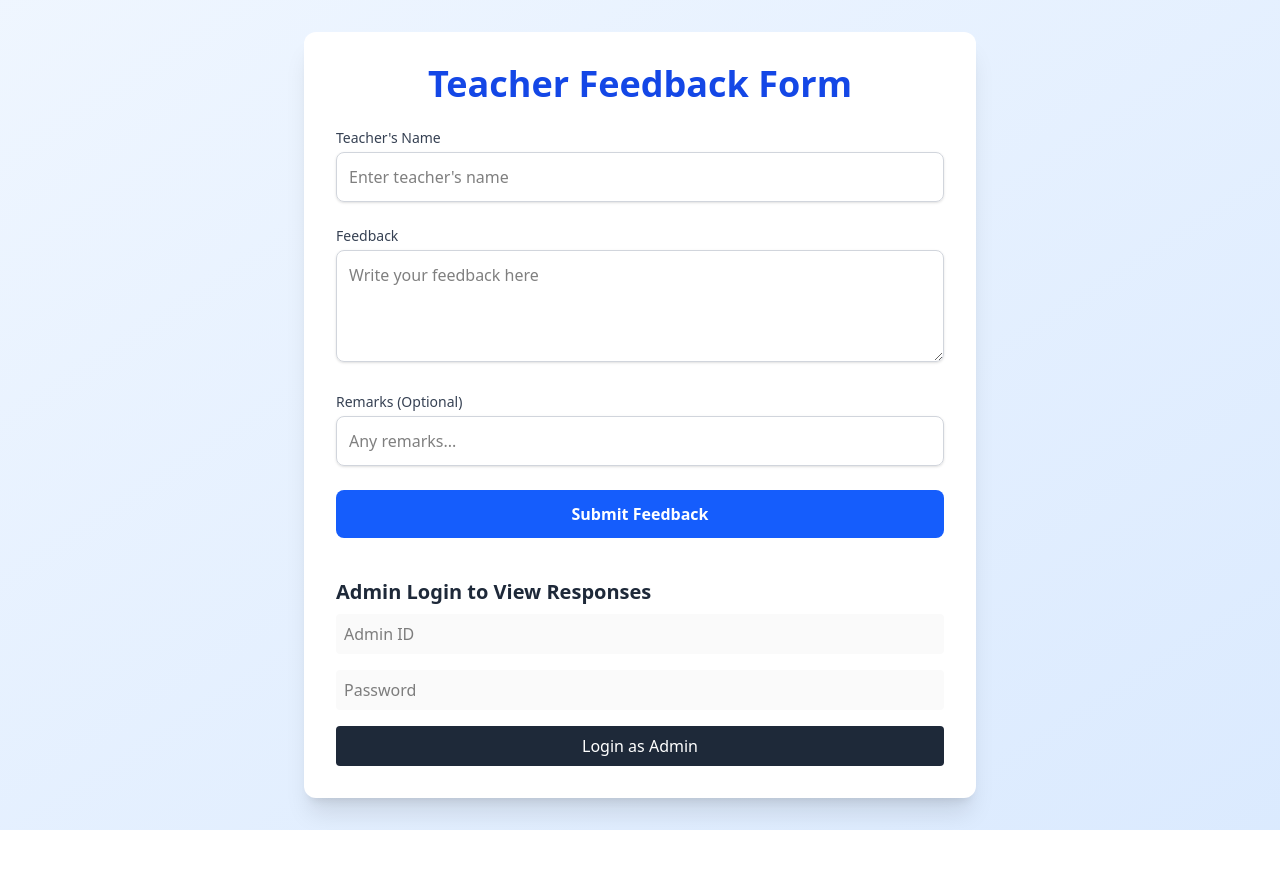
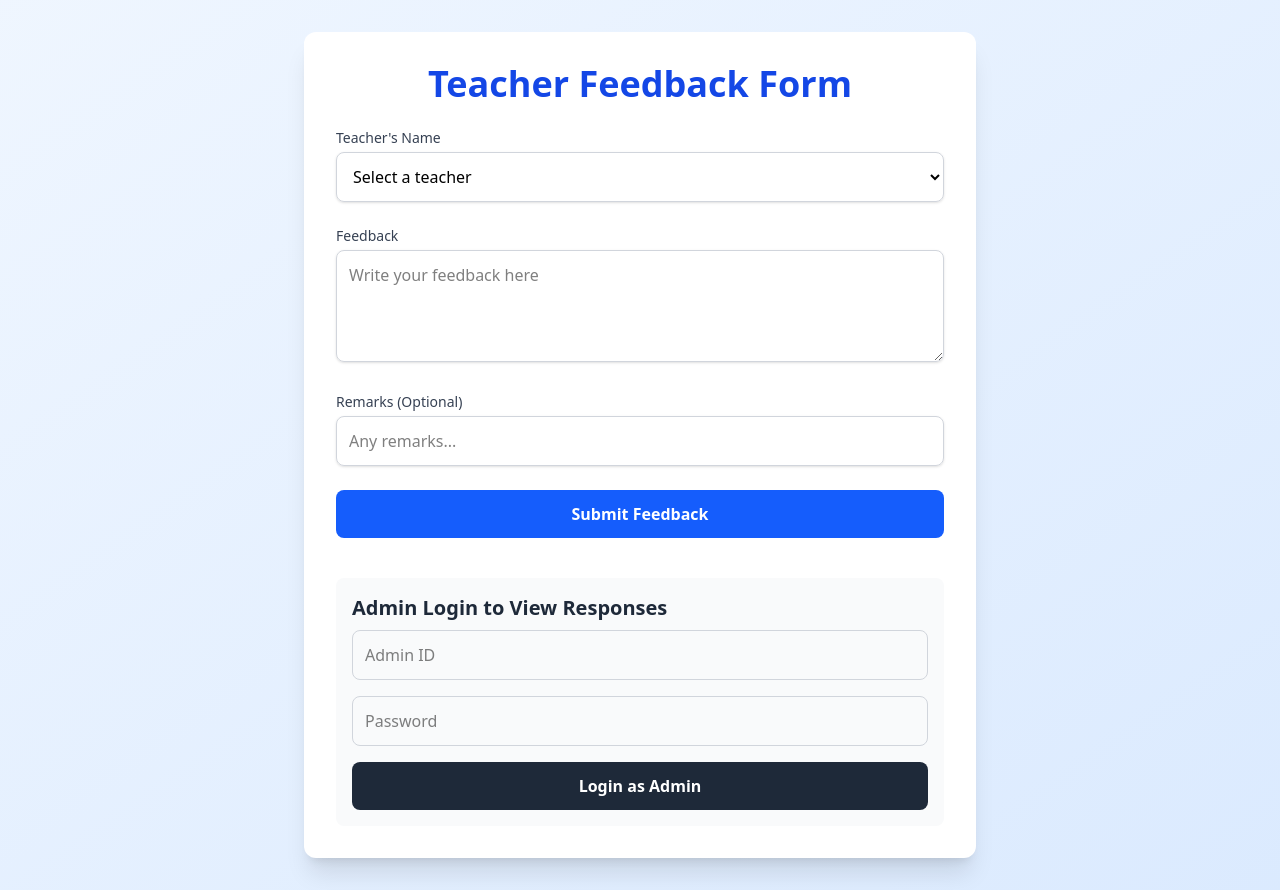
Before and after one commit to Sri-Akshat5/fb-form, a React (Vite) app in the folder client/: page / in a window 1280 px wide. Before the commit the page ends 830 px from the top, so only its background shows below. Built offline with nearby package versions, Linux system fonts and the light colour scheme.

Commit message:
Update options

```diff
--- a/client/package.json
+++ b/client/package.json
@@ -11,9 +11,11 @@
   },
   "dependencies": {
     "@tailwindcss/vite": "^4.1.8",
+    "file-saver": "^2.0.5",
     "react": "^19.1.0",
     "react-dom": "^19.1.0",
-    "tailwindcss": "^4.1.8"
+    "tailwindcss": "^4.1.8",
+    "xlsx": "^0.18.5"
   },
   "devDependencies": {
     "@eslint/js": "^9.25.0",
--- a/client/src/App.jsx
+++ b/client/src/App.jsx
@@ -1,72 +1,163 @@
 import { useEffect, useState } from "react";
+import * as XLSX from "xlsx";
+import { saveAs } from "file-saver";
 
 const API_URL = "https://fb-form.onrender.com/api/feedback";
 
 function App() {
+  // Form state
   const [name, setName] = useState("");
   const [message, setMessage] = useState("");
   const [remarks, setRemarks] = useState("");
+
+  // Feedback data state
   const [feedbackList, setFeedbackList] = useState([]);
+  const [isLoading, setIsLoading] = useState(false);
+  const [error, setError] = useState(null);
 
-  // Admin login states
+  // Admin auth state
   const [isAdmin, setIsAdmin] = useState(false);
   const [loginId, setLoginId] = useState("");
   const [loginPass, setLoginPass] = useState("");
 
+  // Fetch feedback data
+  const fetchFeedback = async () => {
+    setIsLoading(true);
+    setError(null);
+    try {
+      const res = await fetch(API_URL);
+      if (!res.ok) {
+        throw new Error(`HTTP error! status: ${res.status}`);
+      }
+      const data = await res.json();
+      console.log("Fetched feedback data:", data);
+      setFeedbackList(data);
+    } catch (err) {
+      console.error("Error fetching data:", err);
+      setError("Failed to fetch feedback data. Please try again.");
+    } finally {
+      setIsLoading(false);
+    }
+  };
+
+  // Fetch data when admin logs in
   useEffect(() => {
     if (isAdmin) {
-      fetch(API_URL)
-        .then(res => res.json())
-        .then(data => setFeedbackList(data));
+      fetchFeedback();
     }
   }, [isAdmin]);
 
+  // Handle admin login
   const handleLogin = (e) => {
     e.preventDefault();
     if (loginId === "admin" && loginPass === "admin") {
       setIsAdmin(true);
+      setLoginId("");
+      setLoginPass("");
     } else {
       alert("Invalid admin credentials");
     }
   };
 
+  // Handle feedback submission
   const handleSubmit = async (e) => {
     e.preventDefault();
+    try {
       const res = await fetch(API_URL, {
         method: "POST",
         headers: { "Content-Type": "application/json" },
         body: JSON.stringify({ name, message, remarks }),
       });
+
+      if (!res.ok) {
+        throw new Error(`HTTP error! status: ${res.status}`);
+      }
+
       const newFeedback = await res.json();
       setName("");
       setMessage("");
       setRemarks("");
+
       if (isAdmin) {
-      setFeedbackList([newFeedback, ...feedbackList]);
+        setFeedbackList((prev) => [newFeedback, ...prev]);
+      } else {
+        alert("Thank you for your feedback!");
+      }
+    } catch (err) {
+      console.error("Error submitting feedback:", err);
+      alert("Failed to submit feedback. Please try again.");
+    }
+  };
+
+  // Export to Excel
+  const downloadFeedback = () => {
+    try {
+      const dataToExport = feedbackList.map(({ name, message, remarks, createdAt }) => ({
+        Name: name,
+        Feedback: message,
+        Remarks: remarks,
+        Date: new Date(createdAt).toLocaleString(),
+      }));
+
+      const worksheet = XLSX.utils.json_to_sheet(dataToExport);
+      const workbook = XLSX.utils.book_new();
+      XLSX.utils.book_append_sheet(workbook, worksheet, "Feedback");
+
+      const excelBuffer = XLSX.write(workbook, { bookType: "xlsx", type: "array" });
+      const fileBlob = new Blob([excelBuffer], { type: "application/octet-stream" });
+
+      saveAs(fileBlob, "teacher_feedback.xlsx");
+    } catch (err) {
+      console.error("Error exporting to Excel:", err);
+      alert("Failed to export feedback. Please try again.");
     }
   };
 
   return (
-    <div className="min-h-screen bg-gradient-to-br from-blue-50 to-blue-100 p-8">
-      <div className="max-w-2xl mx-auto bg-white shadow-xl rounded-xl p-8">
-        <h1 className="text-4xl font-bold text-blue-700 mb-6 text-center">Teacher Feedback Form</h1>
+    <div className="min-h-screen bg-gradient-to-br from-blue-50 to-blue-100 p-4 md:p-8">
+      <div className="max-w-2xl mx-auto bg-white shadow-xl rounded-xl p-6 md:p-8">
+        <h1 className="text-3xl md:text-4xl font-bold text-blue-700 mb-6 text-center">
+          Teacher Feedback Form
+        </h1>
 
         {/* Feedback Form */}
         <form onSubmit={handleSubmit} className="space-y-6">
           <div>
-            <label className="block text-sm font-medium text-gray-700 mb-1">Teacher's Name</label>
-            <input
-              type="text"
-              placeholder="Enter teacher's name"
+            <label className="block text-sm font-medium text-gray-700 mb-1">
+              Teacher's Name
+            </label>
+            <select
               className="w-full p-3 border border-gray-300 rounded-lg shadow-sm focus:outline-none focus:ring-2 focus:ring-blue-400"
               value={name}
               onChange={(e) => setName(e.target.value)}
               required
-            />
+            >
+              <option value="" disabled>Select a teacher</option>
+              <option value="Sarang Jain">Sarang Jain</option>
+              <option value="Abhilasha Singh">Abhilasha Singh</option>
+              <option value="Akshat Srivastava">Akshat Srivastava</option>
+              <option value="Ashraf Khan">Ashraf Khan</option>
+              <option value="Astitwa Kumar">Astitwa Kumar</option>
+              <option value="Nikita Kumari">Nikita Kumari</option>
+              <option value="Parnika Singh">Parnika Singh</option>
+              <option value="Sanjeev Kumar Rai">Sanjeev Kumar Rai</option>
+              <option value="Ashwani Kumar Chauhan">Ashwani Kumar Chauhan</option>
+              <option value="Naveen Yadav">Naveen Yadav</option>
+              <option value="Saikat Sengupta">Saikat Sengupta</option>
+              <option value="Amit Gairola">Amit Gairola</option>
+              <option value="Sohail Ahmed">Sohail Ahmed</option>
+              <option value="Jaswant Soni">Jaswant Soni</option>
+              <option value="Nisha Bhakar">Nisha Bhakar</option>
+              <option value="Sher Mohd">Sher Mohd</option>
+              <option value="Abhishek Kaushik">Abhishek Kaushik</option>
+              <option value="Mohd Hassan Abbas">Mohd Hassan Abbas</option>
+            </select>
           </div>
 
           <div>
-            <label className="block text-sm font-medium text-gray-700 mb-1">Feedback</label>
+            <label className="block text-sm font-medium text-gray-700 mb-1">
+              Feedback
+            </label>
             <textarea
               placeholder="Write your feedback here"
               className="w-full p-3 border border-gray-300 rounded-lg shadow-sm h-28 focus:outline-none focus:ring-2 focus:ring-blue-400"
@@ -77,7 +168,9 @@ function App() {
           </div>
 
           <div>
-            <label className="block text-sm font-medium text-gray-700 mb-1">Remarks (Optional)</label>
+            <label className="block text-sm font-medium text-gray-700 mb-1">
+              Remarks (Optional)
+            </label>
             <input
               type="text"
               placeholder="Any remarks..."
@@ -95,49 +188,112 @@ function App() {
           </button>
         </form>
 
-        {/* Admin Login and Recent Feedback */}
+        {/* Admin Login and Feedback Section */}
         <div className="mt-10">
           {!isAdmin ? (
-            <form onSubmit={handleLogin} className="space-y-4">
-              <h2 className="text-xl font-semibold text-gray-800 mb-2">Admin Login to View Responses</h2>
+            <form onSubmit={handleLogin} className="space-y-4 bg-gray-50 p-4 rounded-lg">
+              <h2 className="text-xl font-semibold text-gray-800 mb-2">
+                Admin Login to View Responses
+              </h2>
               <input
                 type="text"
                 placeholder="Admin ID"
                 value={loginId}
                 onChange={(e) => setLoginId(e.target.value)}
-                className="w-full p-2 bg-zinc-50 rounded"
+                className="w-full p-3 border border-gray-300 rounded-lg focus:outline-none focus:ring-2 focus:ring-blue-400"
+                required
               />
               <input
                 type="password"
                 placeholder="Password"
                 value={loginPass}
                 onChange={(e) => setLoginPass(e.target.value)}
-                className="w-full p-2 bg-zinc-50 rounded"
+                className="w-full p-3 border border-gray-300 rounded-lg focus:outline-none focus:ring-2 focus:ring-blue-400"
+                required
               />
-              <button type="submit" className="w-full py-2 bg-gray-800 text-white rounded">
+              <button
+                type="submit"
+                className="w-full py-3 bg-gray-800 hover:bg-gray-900 text-white font-semibold rounded-lg transition duration-300"
+              >
                 Login as Admin
               </button>
             </form>
           ) : (
             <div className="mt-8">
-              <h2 className="text-2xl font-semibold text-gray-800 mb-4 border-b pb-2">Recent Feedback</h2>
-              {feedbackList.length === 0 ? (
-                <p className="text-gray-600">No feedback yet.</p>
-              ) : (
+              <div className="flex justify-between items-center mb-4 border-b pb-2">
+                <h2 className="text-2xl font-semibold text-gray-800">
+                  Recent Feedback
+                </h2>
+                <div className="flex gap-2">
+                  <button
+                    onClick={() => fetchFeedback()}
+                    className="px-4 py-2 bg-blue-500 hover:bg-blue-600 text-white rounded-lg transition duration-300"
+                  >
+                    Refresh
+                  </button>
+                  <button
+                    onClick={() => setIsAdmin(false)}
+                    className="px-4 py-2 bg-gray-500 hover:bg-gray-600 text-white rounded-lg transition duration-300"
+                  >
+                    Logout
+                  </button>
+                </div>
+              </div>
+
+              {isLoading ? (
+                <div className="text-center py-8">
+                  <div className="inline-block animate-spin rounded-full h-8 w-8 border-t-2 border-b-2 border-blue-500"></div>
+                  <p className="mt-2 text-gray-600">Loading feedback...</p>
+                </div>
+              ) : error ? (
+                <div className="p-4 bg-red-50 border border-red-200 rounded-lg">
+                  <p className="text-red-500">{error}</p>
+                  <button
+                    onClick={fetchFeedback}
+                    className="mt-2 px-4 py-2 bg-red-500 hover:bg-red-600 text-white rounded-lg transition duration-300"
+                  >
+                    Retry
+                  </button>
+                </div>
+              ) : feedbackList.length > 0 ? (
+                <>
+                  <button
+                    onClick={downloadFeedback}
+                    className="mb-6 px-4 py-2 bg-green-600 hover:bg-green-700 text-white font-semibold rounded-lg transition duration-300"
+                  >
+                    Download Feedback (Excel)
+                  </button>
+
                   <ul className="space-y-4">
                     {feedbackList.map((fb) => (
-                    <li key={fb._id} className="p-4 bg-blue-50 border border-blue-100 rounded-lg shadow">
-                      <div className="text-lg font-medium text-blue-800">{fb.name}</div>
-                      <div className="text-gray-700 mt-1">{fb.message}</div>
-                      {fb.remarks && (
-                        <div className="text-sm text-gray-600 italic mt-1">Remarks: {fb.remarks}</div>
-                      )}
-                      <div className="text-xs text-gray-500 mt-2">
+                      <li
+                        key={fb._id}
+                        className="p-4 bg-blue-50 border border-blue-100 rounded-lg shadow hover:shadow-md transition duration-200"
+                      >
+                        <div className="flex justify-between items-start">
+                          <div className="text-lg font-medium text-blue-800">
+                            {fb.name}
+                          </div>
+                          <div className="text-xs text-gray-500">
                             {new Date(fb.createdAt).toLocaleString()}
                           </div>
+                        </div>
+                        <div className="text-gray-700 mt-2 whitespace-pre-wrap">
+                          {fb.message}
+                        </div>
+                        {fb.remarks && (
+                          <div className="text-sm text-gray-600 italic mt-2">
+                            <span className="font-medium">Remarks:</span> {fb.remarks}
+                          </div>
+                        )}
                       </li>
                     ))}
                   </ul>
+                </>
+              ) : (
+                <div className="p-8 text-center bg-gray-50 rounded-lg">
+                  <p className="text-gray-600">No feedback submissions yet.</p>
+                </div>
               )}
             </div>
           )}
```
Also changed, not shown: 1 other file (tests, documents, lock files or other folders). Lines whose indentation alone changed are shown as unchanged.
